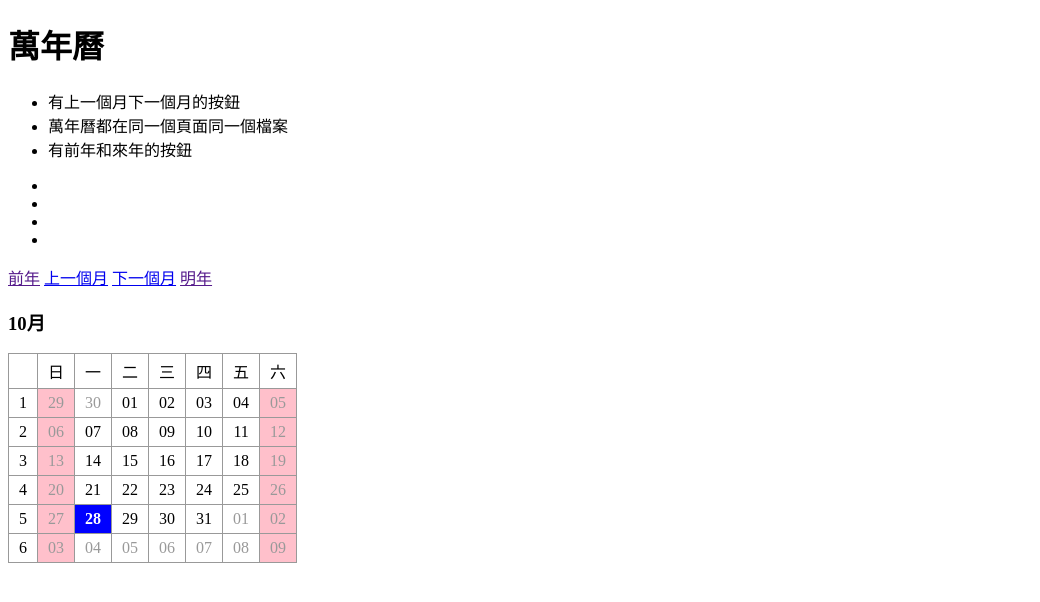
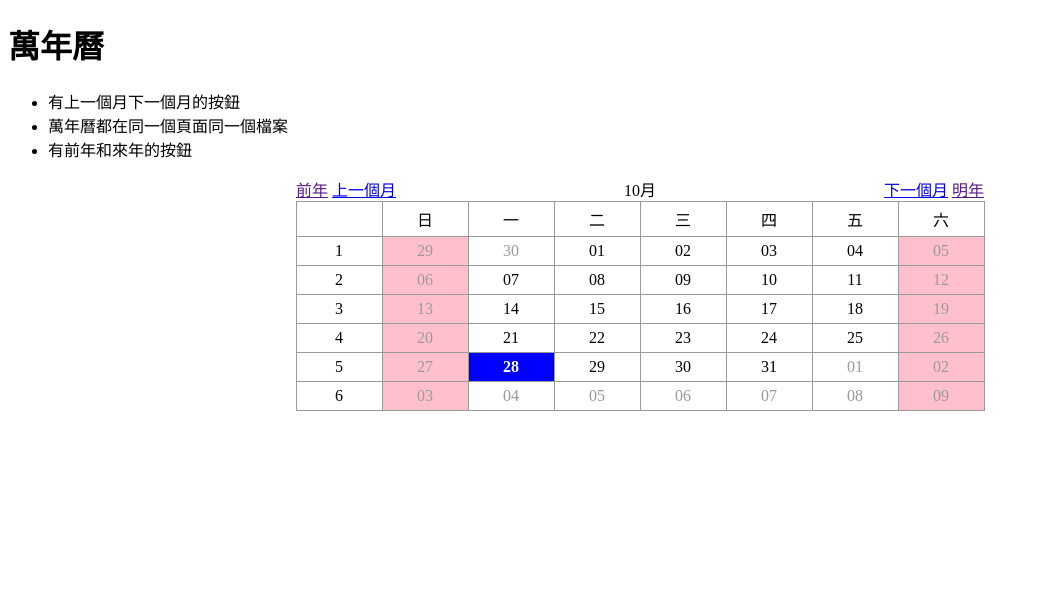
Before and after one commit to php8database/11304-PHP, a PHP site: page /calendar.php in a window 1280 px wide. Shown: the top 602 px of the page, without its empty margins (0-1040 px from the left). Run offline with PHP 8.4, Linux system fonts and the light colour scheme.

Commit message:
使用css和html美化萬年曆頁面

```diff
--- a/calendar.php
+++ b/calendar.php
@@ -10,12 +10,14 @@
 <style>
     table{
         border-collapse:collapse;
+        margin:auto;
+    }
 
-    }
     td{
         padding:5px 10px;
         text-align: center;
         border:1px solid #999;
+        width:65px;
     }
     .holiday{
         background:pink;
@@ -29,18 +31,20 @@
         color:white;
         font-weight:bolder;
     }
+    .nav{
+        width:688px;
+        margin:auto;
+    }
+    .nav table td{
+        border:0px;
+        padding:0;
+    }
 </style>
 
 <ul>
     <li>有上一個月下一個月的按鈕</li>
     <li>萬年曆都在同一個頁面同一個檔案</li>
     <li>有前年和來年的按鈕</li>
-</ul>
-<ul>
-    <li></li>
-    <li></li>
-    <li></li>
-    <li></li>
 </ul>
 <?php
 
@@ -74,11 +78,23 @@ if($month+1>12){
 
 
 ?>
-<a href="">前年</a>
-<a href="calendar.php?year=<?=$prevYear;?>&month=<?=$prevMonth;?>">上一個月</a>
-<a href="calendar.php?year=<?=$nextYear;?>&month=<?=$nextMonth;?>">下一個月</a>
-<a href="">明年</a>
-<h3><?php echo date("{$month}月");?></h3>
+<div class='nav'>
+    <table style="width:100%">
+        <tr>
+            <td style='text-align:left'>
+                <a href="">前年</a>
+                <a href="calendar.php?year=<?=$prevYear;?>&month=<?=$prevMonth;?>">上一個月</a>
+            </td>
+            <td>
+                <?php echo date("{$month}月");?>
+            </td>
+            <td style='text-align:right'>
+                <a href="calendar.php?year=<?=$nextYear;?>&month=<?=$nextMonth;?>">下一個月</a>
+                <a href="">明年</a>
+            </td>
+        </tr>
+    </table>
+</div>
 <table>
 <tr>
     <td></td>
```
